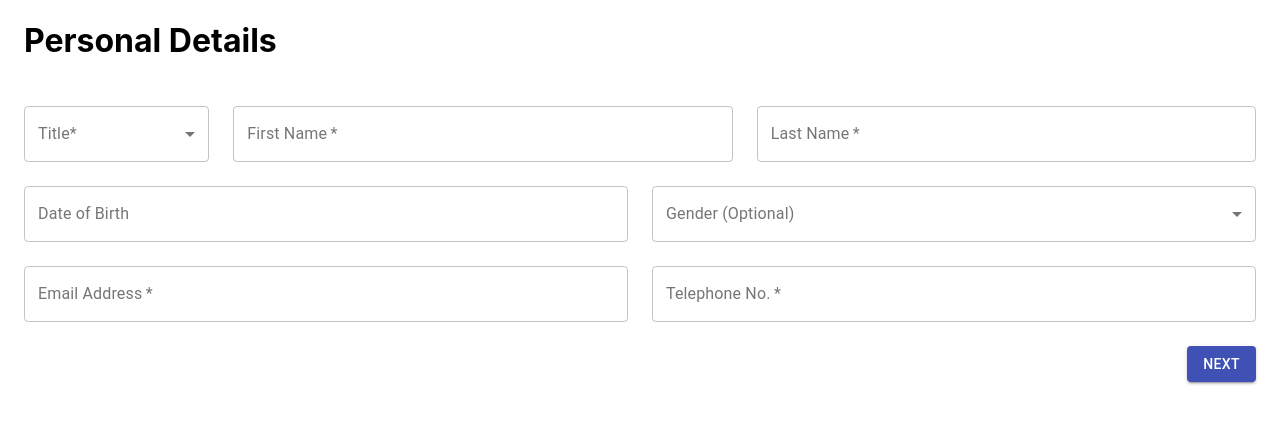
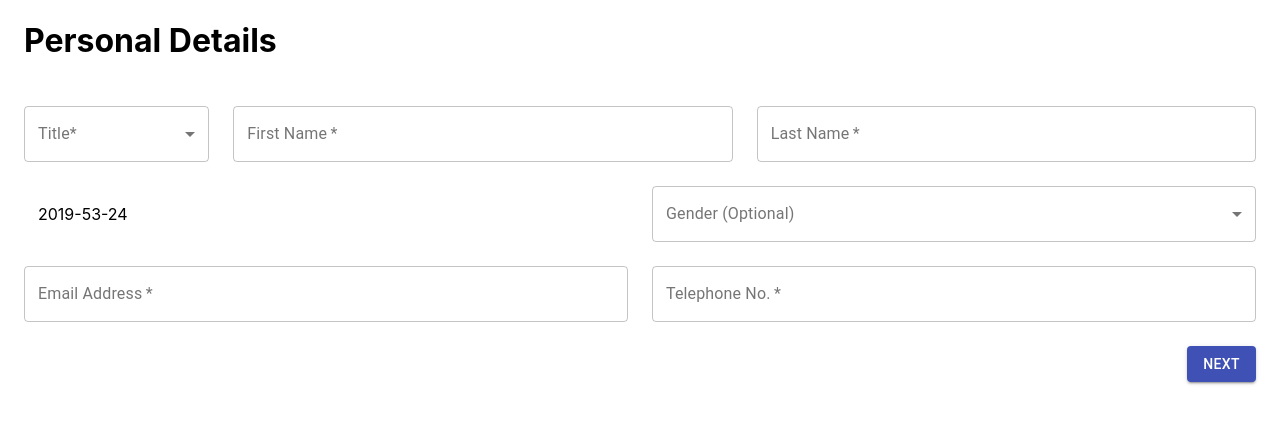
Before and after one commit to safwbdev/multi-page-form, a React (Create React App) app: page / in a window 1280 px wide. Shown: the top 424 px of the page. Built offline with nearby package versions, Linux system fonts and the light colour scheme.

Commit message:
add datepixker & moment

```diff
--- a/package.json
+++ b/package.json
@@ -5,7 +5,9 @@
   "dependencies": {
     "@material-ui/core": "^4.7.0",
     "@material-ui/icons": "^4.5.1",
+    "moment": "^2.24.0",
     "react": "^16.12.0",
+    "react-datepicker": "^2.10.1",
     "react-dom": "^16.12.0",
     "react-scripts": "3.2.0"
   },
--- a/src/App.js
+++ b/src/App.js
@@ -2,6 +2,7 @@ import React, { Component } from 'react';
 import './App.css';
 import MainForm from './components/MainForm';
 import Container from '@material-ui/core/Container';
+import "react-datepicker/dist/react-datepicker.css";
 
 class App extends Component {
 
--- a/src/components/Confirmation.js
+++ b/src/components/Confirmation.js
@@ -1,6 +1,7 @@
 import React, { Component } from 'react';
 import Grid from '@material-ui/core/Grid';
 import Button from '@material-ui/core/Button';
+import Moment from 'moment';
 
 class Confirmation extends Component{
     saveAndContinue = (e) => {
@@ -61,7 +62,7 @@ class Confirmation extends Component{
                         lg={10}
                         sm={10}
                         xs={6} >
-                        {dob}
+                        {Moment(dob).format('YYYY-MM-DD')}
                     </Grid>
                     <Grid
                         item
@@ -180,7 +181,7 @@ class Confirmation extends Component{
                         lg={10}
                         sm={10}
                         xs={6} >
-                       { weddingDate }
+                        {Moment(weddingDate).format('YYYY-MM-DD')}
                     </Grid>
                     {/* <Grid
                         item
--- a/src/components/FormOne.js
+++ b/src/components/FormOne.js
@@ -6,6 +6,7 @@ import InputLabel from '@material-ui/core/InputLabel';
 import MenuItem from '@material-ui/core/MenuItem';
 import FormControl from '@material-ui/core/FormControl';
 import Select from '@material-ui/core/Select';
+import DatePicker from "react-datepicker";
 
 class FormOne extends Component{
 
@@ -13,6 +14,8 @@ class FormOne extends Component{
         e.preventDefault()
         this.props.nextStep()
     }
+
+
 
     render(){
         const { values } = this.props;
@@ -87,14 +90,11 @@ class FormOne extends Component{
                         lg={6}
                         sm={6}
                         xs={12} >
-                        <TextField
-                            id="dob"
-                            label="Date of Birth"
-                            variant="outlined"
-                            placeholder='Date of Birth'
-                            onChange={this.props.handleChange('dob')}
-                            defaultValue={values.dob}
-                            fullWidth
+                        <DatePicker
+                                selected={values.dob}
+                                className="MuiInputBase-input MuiOutlinedInput-input"
+                                dateFormat="yyyy-mm-dd"
+                                onChange={this.props.saveDate('dob')}
                             />
                     </Grid>
                     <Grid
--- a/src/components/FormTwo.js
+++ b/src/components/FormTwo.js
@@ -14,6 +14,7 @@ import FormControlLabel from '@material-ui/core/FormControlLabel';
 import Checkbox, { CheckboxProps } from '@material-ui/core/Checkbox';
 import CheckBoxOutlineBlankIcon from '@material-ui/icons/CheckBoxOutlineBlank';
 import CheckBoxIcon from '@material-ui/icons/CheckBox';
+import DatePicker from "react-datepicker";
 
 
 class FormTwo extends Component{
@@ -109,15 +110,26 @@ class FormTwo extends Component{
                         lg={6}
                         sm={6}
                         xs={12} >
-                        <TextField
-                            id="weddingDate"
-                            label="Wedding Date"
-                            variant="outlined"
-                            placeholder='Wedding Date'
-                            onChange={this.props.handleChange('weddingDate')}
-                            defaultValue={values.weddingDate}
-                            fullWidth
-                                />
+
+                            {values.purpose === "Wedding" ? (
+                                // <TextField
+                                // id="weddingDate"
+                                // label="Wedding Date"
+                                // variant="outlined"
+                                // placeholder='Wedding Date'
+                                // onChange={this.props.handleChange('weddingDate')}
+                                // defaultValue={values.weddingDate}
+                                // fullWidth
+                                //     />
+                                <DatePicker
+                                selected={new Date}
+                                className=""
+                                dateFormat="yyyy-mm-dd"
+                                onChange={this.props.saveDate('weddingDate')}
+                            />
+                            ) : ("")
+        }
+
                     </Grid>
                     <Grid
                         item
--- a/src/components/MainForm.js
+++ b/src/components/MainForm.js
@@ -2,6 +2,7 @@ import React, { Component } from 'react';
 import FormOne from './FormOne';
 import FormTwo from './FormTwo';
 import Confirmation from './Confirmation';
+import Moment from 'moment';
 
 class MainForm extends Component {
     state = {
@@ -9,7 +10,7 @@ class MainForm extends Component {
         title: '',
         firstName: '',
         lastName: '',
-        dob: '',
+        dob: new Date(),
         gender: '',
         email: '',
         tel: '',
@@ -48,7 +49,7 @@ class MainForm extends Component {
             title: '',
             firstName: '',
             lastName: '',
-            dob: '',
+            dob: new Date(),
             gender: '',
             email: '',
             tel: '',
@@ -65,6 +66,15 @@ class MainForm extends Component {
         this.setState({ [input] : event.target.value })
     }
 
+    saveDate = input => date => {
+    // saveDOB =  date => {
+
+        // console.log(Moment(date).format('YYYY-MM-DD'))
+        console.log(date)
+        // this.setState({ [input]: Moment(date).format('YYYY-MM-DD') })
+        this.setState({ [input]: date })
+    }
+
     render(){
         const {step} = this.state;
         const { title, firstName, lastName, dob, gender, email, tel, amount, tenure, purpose, weddingDate, tnc } = this.state;
@@ -74,6 +84,7 @@ class MainForm extends Component {
             return <FormOne
                     nextStep={this.nextStep}
                     handleChange = {this.handleChange}
+                    saveDate={this.saveDate}
                     values={values}
                     />
         case 2:
@@ -81,6 +92,7 @@ class MainForm extends Component {
                     nextStep={this.nextStep}
                     prevStep={this.prevStep}
                     handleChange = {this.handleChange}
+                    saveDate={this.saveDate}
                     tncAgree = {this.tncAgree}
                     values={values}
                     />
```
Also changed, not shown: src/App.css (line endings or trailing spaces), 1 other file (tests, documents, lock files or other folders).
